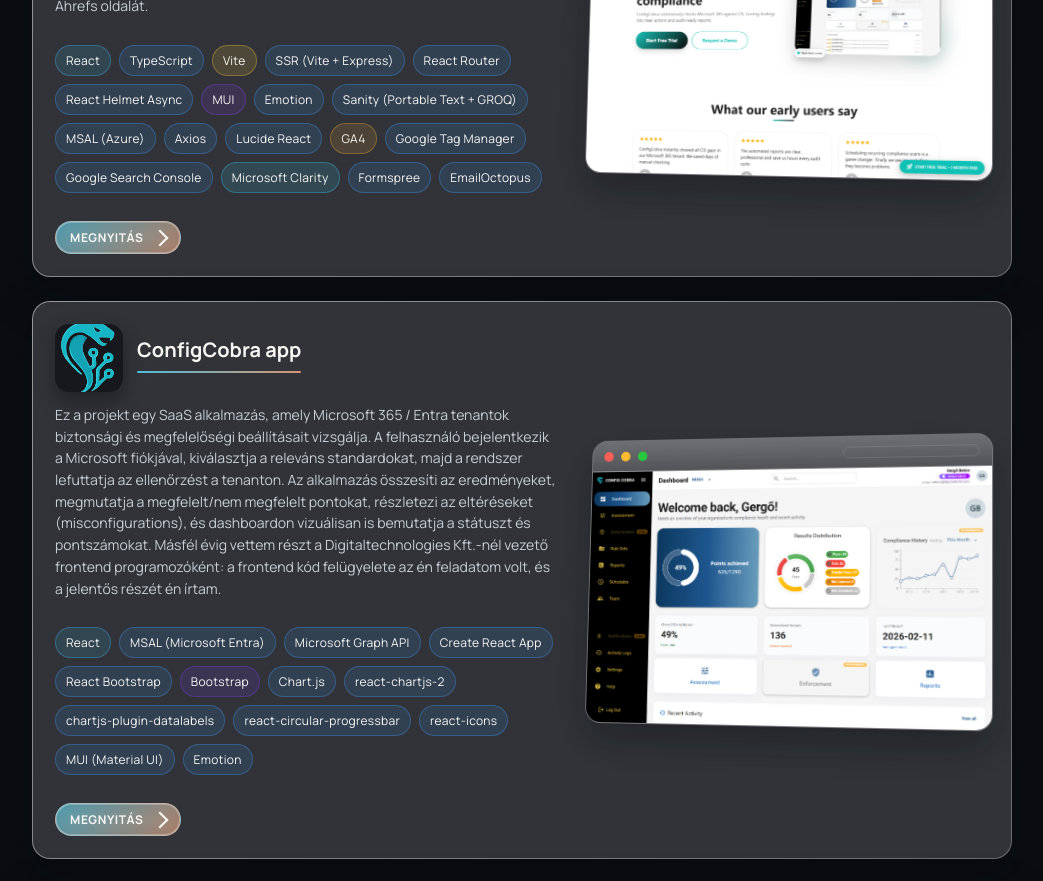
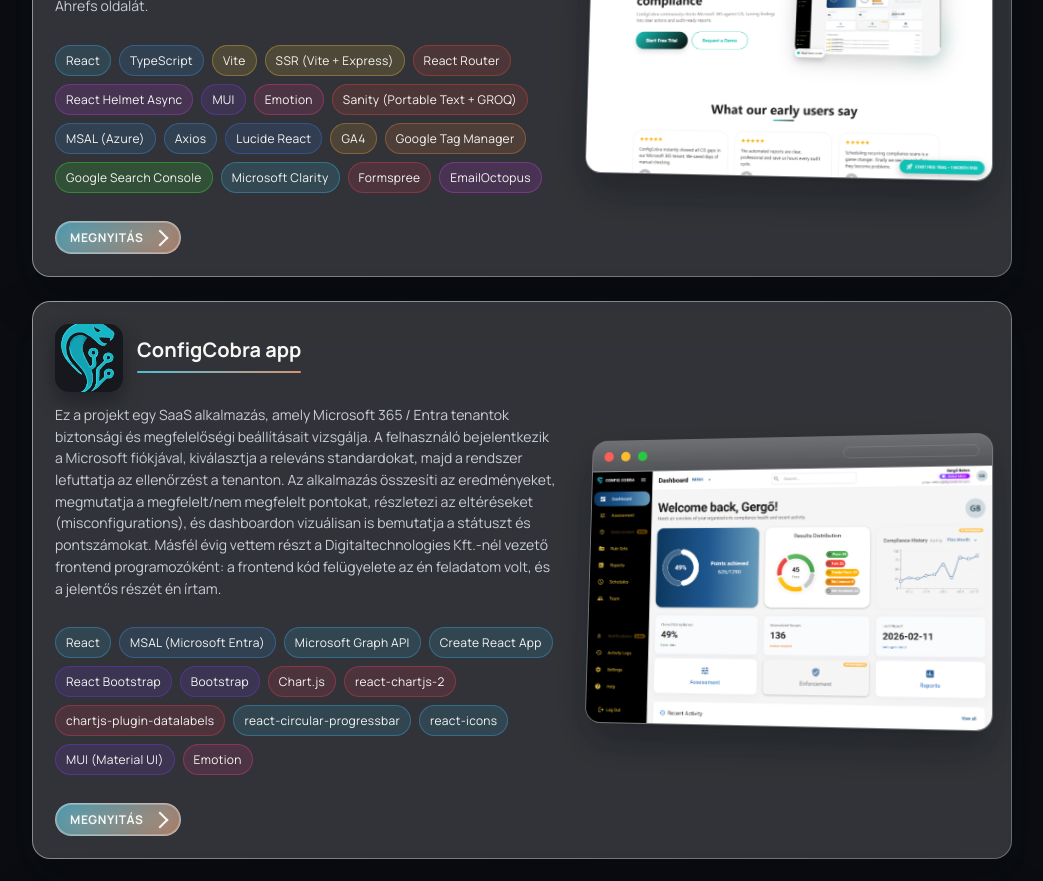
Before and after one commit to Gbakos21/Landing-Page, a React (Vite) app in the folder my-portfolio/: page /hu in a window 1280 px wide. Shown: the part 2880-3761 px from the top of the page, without its empty margins (118-1161 px from the left). Built offline with nearby package versions, Linux system fonts and the light colour scheme.

Commit message:
Add cisco certification

```diff
--- a/my-portfolio/src/App.css
+++ b/my-portfolio/src/App.css
@@ -1392,6 +1392,182 @@
   --chip-hue: 260;
 }
 
+.chip[data-tech="ssrviteexpress"],
+.tech-chip[data-tech="ssrviteexpress"] {
+  --chip-hue: 45;
+}
+
+.chip[data-tech="reactrouter"],
+.tech-chip[data-tech="reactrouter"] {
+  --chip-hue: 5;
+}
+
+.chip[data-tech="reacthelmetasync"],
+.tech-chip[data-tech="reacthelmetasync"] {
+  --chip-hue: 285;
+}
+
+.chip[data-tech="emotion"],
+.tech-chip[data-tech="emotion"] {
+  --chip-hue: 330;
+}
+
+.chip[data-tech="sanityportabletextgroq"],
+.tech-chip[data-tech="sanityportabletextgroq"] {
+  --chip-hue: 5;
+}
+
+.chip[data-tech="msalazure"],
+.tech-chip[data-tech="msalazure"] {
+  --chip-hue: 210;
+}
+
+.chip[data-tech="msalmicrosoftentra"],
+.tech-chip[data-tech="msalmicrosoftentra"] {
+  --chip-hue: 210;
+}
+
+.chip[data-tech="axios"],
+.tech-chip[data-tech="axios"] {
+  --chip-hue: 210;
+}
+
+.chip[data-tech="lucidereact"],
+.tech-chip[data-tech="lucidereact"] {
+  --chip-hue: 220;
+}
+
+.chip[data-tech="googletagmanager"],
+.tech-chip[data-tech="googletagmanager"] {
+  --chip-hue: 25;
+}
+
+.chip[data-tech="googlesearchconsole"],
+.tech-chip[data-tech="googlesearchconsole"] {
+  --chip-hue: 120;
+}
+
+.chip[data-tech="formspree"],
+.tech-chip[data-tech="formspree"] {
+  --chip-hue: 350;
+}
+
+.chip[data-tech="emailoctopus"],
+.tech-chip[data-tech="emailoctopus"] {
+  --chip-hue: 290;
+}
+
+.chip[data-tech="microsoftgraphapi"],
+.tech-chip[data-tech="microsoftgraphapi"] {
+  --chip-hue: 200;
+}
+
+.chip[data-tech="createreactapp"],
+.tech-chip[data-tech="createreactapp"] {
+  --chip-hue: 200;
+}
+
+.chip[data-tech="reactbootstrap"],
+.tech-chip[data-tech="reactbootstrap"] {
+  --chip-hue: 260;
+}
+
+.chip[data-tech="chartjs"],
+.tech-chip[data-tech="chartjs"],
+.chip[data-tech="reactchartjs2"],
+.tech-chip[data-tech="reactchartjs2"],
+.chip[data-tech="chartjsplugindatalabels"],
+.tech-chip[data-tech="chartjsplugindatalabels"] {
+  --chip-hue: 350;
+}
+
+.chip[data-tech="reactcircularprogressbar"],
+.tech-chip[data-tech="reactcircularprogressbar"] {
+  --chip-hue: 200;
+}
+
+.chip[data-tech="reacticons"],
+.tech-chip[data-tech="reacticons"] {
+  --chip-hue: 200;
+}
+
+.chip[data-tech="muimaterialui"],
+.tech-chip[data-tech="muimaterialui"] {
+  --chip-hue: 265;
+}
+
+.chip[data-tech="nextjs15approuter"],
+.tech-chip[data-tech="nextjs15approuter"] {
+  --chip-hue: 220;
+}
+
+.chip[data-tech="react19"],
+.tech-chip[data-tech="react19"] {
+  --chip-hue: 200;
+}
+
+.chip[data-tech="gsap"],
+.tech-chip[data-tech="gsap"] {
+  --chip-hue: 95;
+}
+
+.chip[data-tech="framermotion"],
+.tech-chip[data-tech="framermotion"] {
+  --chip-hue: 260;
+}
+
+.chip[data-tech="lenis"],
+.tech-chip[data-tech="lenis"] {
+  --chip-hue: 270;
+}
+
+.chip[data-tech="sanitycmssanitystudiosanityclientnextsanity"],
+.tech-chip[data-tech="sanitycmssanitystudiosanityclientnextsanity"] {
+  --chip-hue: 5;
+}
+
+.chip[data-tech="groq"],
+.tech-chip[data-tech="groq"] {
+  --chip-hue: 5;
+}
+
+.chip[data-tech="portabletextreact"],
+.tech-chip[data-tech="portabletextreact"] {
+  --chip-hue: 5;
+}
+
+.chip[data-tech="reactdom"],
+.tech-chip[data-tech="reactdom"] {
+  --chip-hue: 200;
+}
+
+.chip[data-tech="postcss"],
+.tech-chip[data-tech="postcss"] {
+  --chip-hue: 10;
+}
+
+.chip[data-tech="autoprefixer"],
+.tech-chip[data-tech="autoprefixer"] {
+  --chip-hue: 0;
+}
+
+.chip[data-tech="jspdf"],
+.tech-chip[data-tech="jspdf"],
+.chip[data-tech="jspdfautotable"],
+.tech-chip[data-tech="jspdfautotable"] {
+  --chip-hue: 0;
+}
+
+.chip[data-tech="html2canvas"],
+.tech-chip[data-tech="html2canvas"] {
+  --chip-hue: 120;
+}
+
+.chip[data-tech="eslint"],
+.tech-chip[data-tech="eslint"] {
+  --chip-hue: 255;
+}
+
 .card-shot {
   perspective: 1200px;
   display: flex;
--- a/my-portfolio/src/App.tsx
+++ b/my-portfolio/src/App.tsx
@@ -166,6 +166,29 @@
           </Reveal>
           <Reveal>
             <ProjectCard
+              title="Klíma"
+              description={t("projectKlimaDesc")}
+              href="https://klima.gbakos.hu"
+              image="/klima-logo.svg"
+              tech={[
+                "Vite",
+                "React",
+                "React DOM",
+                "Tailwind CSS",
+                "PostCSS",
+                "Autoprefixer",
+                "Framer Motion",
+                "Lucide React",
+                "jsPDF",
+                "jsPDF-Autotable",
+                "html2canvas",
+                "ESLint",
+              ]}
+              screenshot="/screenshots/klima.png"
+            />
+          </Reveal>
+          <Reveal>
+            <ProjectCard
               title="Weather App"
               description={t("projectWeatherDesc")}
               href="https://weather.gbakos.hu"
--- a/my-portfolio/src/components/Hero.tsx
+++ b/my-portfolio/src/components/Hero.tsx
@@ -127,6 +127,10 @@
                 {t("certBme")}
               </li>
               <li>
+                <span className="cert-icon" aria-hidden="true">🧑‍💻</span>
+                {t("certCiscoDevasc")}
+              </li>
+              <li>
                 <span className="cert-icon" aria-hidden="true">🖧</span>
                 {t("certNetwork")}
               </li>
--- a/my-portfolio/src/i18n/translations.ts
+++ b/my-portfolio/src/i18n/translations.ts
@@ -33,6 +33,7 @@
   | "projectConfigcobraDesc"
   | "projectConfigcobraAppDesc"
   | "projectDigitecholdDesc"
+  | "projectKlimaDesc"
   | "projectWeatherDesc"
   | "projectPlaylistDesc"
   | "projectZorkaDesc"
@@ -54,7 +55,8 @@
   | "certNetwork"
   | "certEuropass"
   | "certDriver"
-  | "certBoat";
+  | "certBoat"
+  | "certCiscoDevasc";
 
 export const translations: Record<Language, Record<TranslationKey, string>> = {
   hu: {
@@ -97,6 +99,8 @@
       "Ez a projekt egy SaaS alkalmazás, amely Microsoft 365 / Entra tenantok biztonsági és megfelelőségi beállításait vizsgálja. A felhasználó bejelentkezik a Microsoft fiókjával, kiválasztja a releváns standardokat, majd a rendszer lefuttatja az ellenőrzést a tenanton. Az alkalmazás összesíti az eredményeket, megmutatja a megfelelt/nem megfelelt pontokat, részletezi az eltéréseket (misconfigurations), és dashboardon vizuálisan is bemutatja a státuszt és pontszámokat. Másfél évig vettem részt a Digitaltechnologies Kft.-nél vezető frontend programozóként: a frontend kód felügyelete az én feladatom volt, és a jelentős részét én írtam.",
     projectDigitecholdDesc:
       "Ezt a weboldalt a Digitechold Kft.-nek kellett elkészítenem. A portfóliójukat mutatja be, ami eléggé összetett. A projekt különlegessége, hogy rengeteg animációt és interaktív stílust tartalmaz, továbbá Sanity CMS rendszert használ a blogok kezelésére. A megoldás egy modern, Next.js 15 (App Router) alapú, TypeScriptes weboldal, ahol a statikus marketing oldalak és a dinamikus blog tartalmak egy kódbázisban élnek.",
+    projectKlimaDesc:
+      "Ezt a weboldalt a Digital Technologies Kft. számára kellett elkészítenem, akiknek egyik profilja, hogy klímákkal is kereskednek. A bemutató egy B2B klímanagykereskedelmi landing, amely kifejezetten viszonteladók és kivitelezők igényeire fókuszál: kiemeli az AEVORIN split klímák előnyeit, a megbízható beszállítói hátteret, a volumenes rendelési lehetőségeket és a gyors logisztikát raktárról vagy konténerben. A tartalom bemutatja a kiemelt modellt és annak fő specifikációit, hangsúlyozza a halk működést, az energiahatékonyságot és a Wi‑Fi vezérlést, valamint interaktív elemekkel segíti a döntést, például zajszint‑demóval és havi költségkalkulátorral. A célcsoportok és a partneri támogatás részletesen szerepelnek, így a site egyértelműen kommunikálja a B2B együttműködés előnyeit, miközben erős bizalmi elemeket is ad véleményekkel, GYIK‑kal és teljes elérhetőségi adatokkal.",
     projectWeatherDesc:
       "Modern, reszponzív időjárás-app városnév vagy geolokáció alapján. OpenWeather API, üveg-hatású felület és dinamikus színátmenet. HTML5, CSS, Bootstrap, vanilla JS.",
     projectPlaylistDesc:
@@ -125,6 +129,7 @@
     certEuropass: "Europass - Computer system and application operation technician",
     certDriver: "Vezetői engedély",
     certBoat: "Nemzetközi kedvtelési célú kishajó-vezetői tanúsítvány",
+    certCiscoDevasc: "Cisco DEVASC fejlesztői tanúsítvány",
   },
   en: {
     navPortfolio: "Portfolio",
@@ -166,6 +171,8 @@
       "A SaaS application that checks Microsoft 365 / Entra tenant security and compliance settings. Users sign in with Microsoft, select relevant standards, then the system audits the tenant, summarizes pass/fail items, details misconfigurations, and shows status and scores on dashboards. I worked on this for 1.5 years at Digitaltechnologies Kft. as lead frontend, supervising and building most of the frontend code.",
     projectDigitecholdDesc:
       "A modern, complex portfolio website for Digitechold Kft. with lots of animations and interactive styling. Built with Next.js 15 (App Router) and TypeScript, combining static marketing pages with dynamic blog content in one codebase. The blog is powered by Sanity CMS, and Sanity Studio is available under /admin.",
+    projectKlimaDesc:
+      "Built for Digital Technologies Kft., this is a B2B HVAC wholesale landing page focused on resellers and installers. It highlights the AEVORIN split AC line, reliable supplier background, bulk ordering options, and fast logistics from stock or container. The page presents the flagship model and key specs, emphasizes quiet operation, energy efficiency, and Wi‑Fi control, and supports decision‑making with interactive elements like a noise‑level demo and monthly cost calculator. It also details target audiences and partner support, and reinforces trust with reviews, FAQs, and full contact information.",
     projectWeatherDesc:
       "Modern, responsive weather app using city name or geolocation. OpenWeather API, glassmorphism UI, and dynamic gradients. HTML5, CSS, Bootstrap, vanilla JS.",
     projectPlaylistDesc:
@@ -194,6 +201,7 @@
     certEuropass: "Europass - Computer system and application operation technician",
     certDriver: "Driver license",
     certBoat: "International certificate for operators of pleasure craft",
+    certCiscoDevasc: "Certified Cisco DEVASC developer",
   },
   de: {
     navPortfolio: "Portfolio",
@@ -235,6 +243,8 @@
       "Eine SaaS-Anwendung zur Prüfung von Microsoft 365 / Entra Tenant-Sicherheits- und Compliance-Einstellungen. Nutzer melden sich mit Microsoft an, wählen relevante Standards, und das System prüft den Tenant, fasst Pass/Fail zusammen, listet Misconfigurations und zeigt Status sowie Scores im Dashboard. Ich war 1,5 Jahre bei Digitaltechnologies Kft. als Lead-Frontend tätig und habe die Frontend-Codebasis betreut und größtenteils entwickelt.",
     projectDigitecholdDesc:
       "Eine moderne, komplexe Portfolio-Website für Digitechold Kft. mit vielen Animationen und interaktiven Stilen. Next.js 15 (App Router) mit TypeScript, das statische Marketingseiten und dynamische Blog-Inhalte in einer Codebasis vereint. Der Blog nutzt Sanity CMS, das Sanity Studio ist unter /admin erreichbar.",
+    projectKlimaDesc:
+      "Eine B2B‑Landingpage fuer den Klima‑Grosshandel von Digital Technologies Kft., die sich an Wiederverkaeufer und Installateure richtet. Sie hebt die AEVORIN Split‑Geraete, den zuverlaessigen Lieferhintergrund, Grossbestellungen und schnelle Logistik ab Lager oder per Container hervor. Die Seite stellt das Hauptmodell und Spezifikationen vor, betont leisen Betrieb, Energieeffizienz und WLAN‑Steuerung und nutzt interaktive Elemente wie eine Lautstaerke‑Demo und einen monatlichen Kostenrechner. Zielgruppen und Partner‑Support sind klar beschrieben, Trust wird durch Reviews, FAQ und vollständige Kontaktdaten aufgebaut.",
     projectWeatherDesc:
       "Moderne, responsive Wetter-App mit Stadtname oder Geolocation. OpenWeather API, Glassmorphism UI und dynamische Verlaeufe. HTML5, CSS, Bootstrap, Vanilla JS.",
     projectPlaylistDesc:
@@ -263,5 +273,6 @@
     certEuropass: "Europass - Computer system and application operation technician",
     certDriver: "Fuehrerschein",
     certBoat: "Internationales Zertifikat fuer Freizeitbootfuehrer",
+    certCiscoDevasc: "Zertifizierter Cisco DEVASC Entwickler",
   },
 };
```
Also changed, not shown: my-portfolio/public/klima-logo.svg (added).
